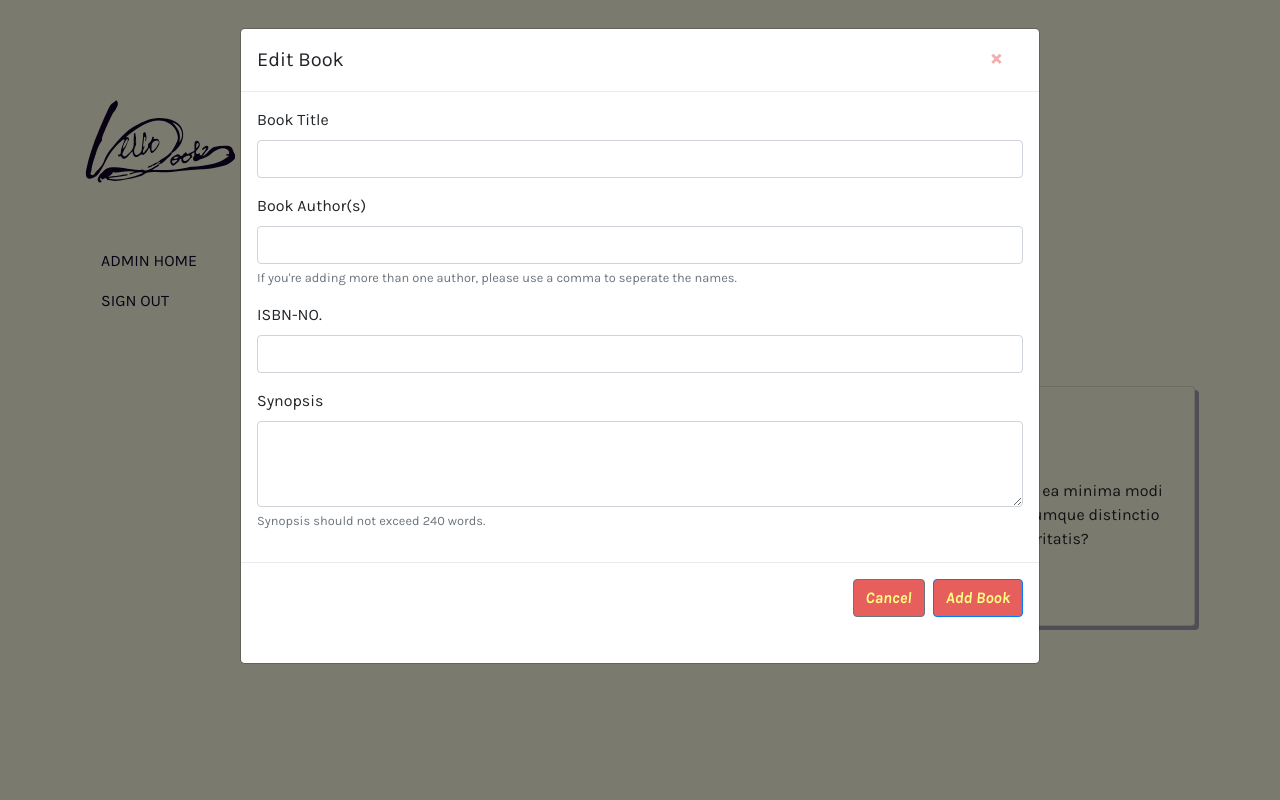
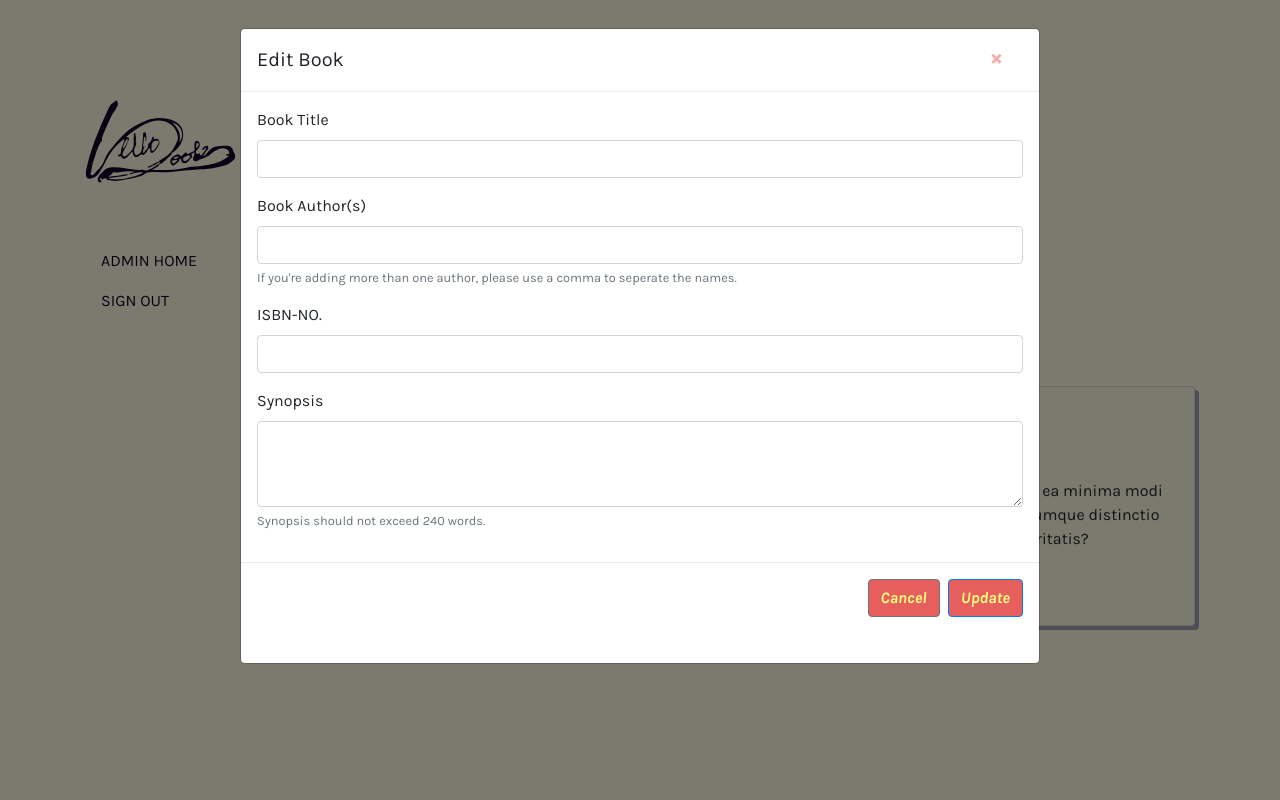
Before and after one commit to Nerldy/hello-books, a Flask app: page /admin/home in a window 1280 px wide, after a click that opens the changed part. Run offline with Flask 2, Linux system fonts and the light colour scheme; some libraries are stand-ins or nearby versions.

Commit message:
changed the Add Book button to Update and its type to submit

```diff
--- a/templates/modal-edit-book.html
+++ b/templates/modal-edit-book.html
@@ -50,7 +50,7 @@
             </div>
             <div class="modal-footer">
                 <button type="button" class="btn btn-secondary" data-dismiss="modal">Cancel</button>
-                <button type="button" class="btn btn-primary">Add Book</button>
+                <button type="submit" class="btn btn-primary">Update</button>
             </div>
         </div>
     </div>
```
